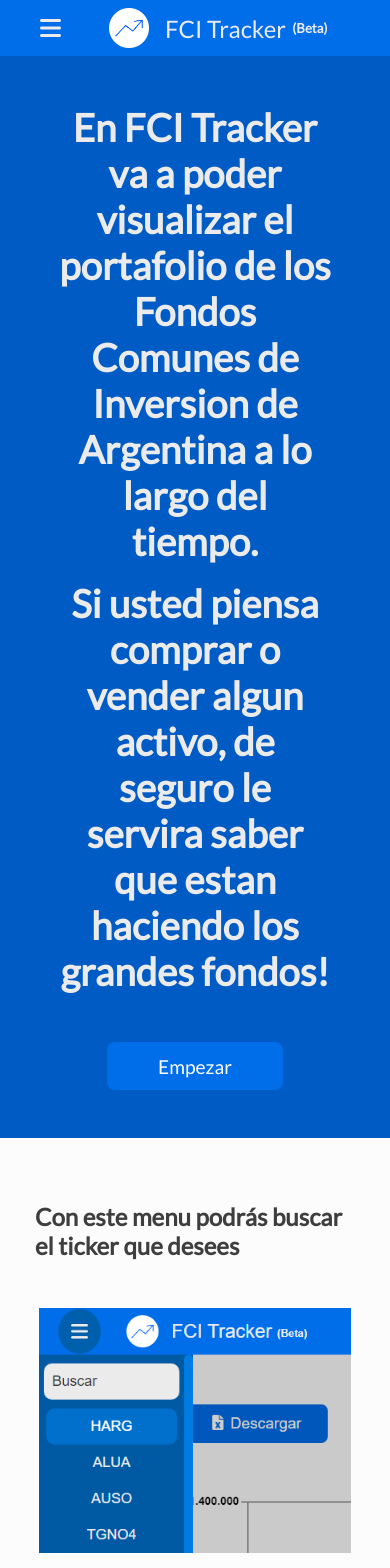
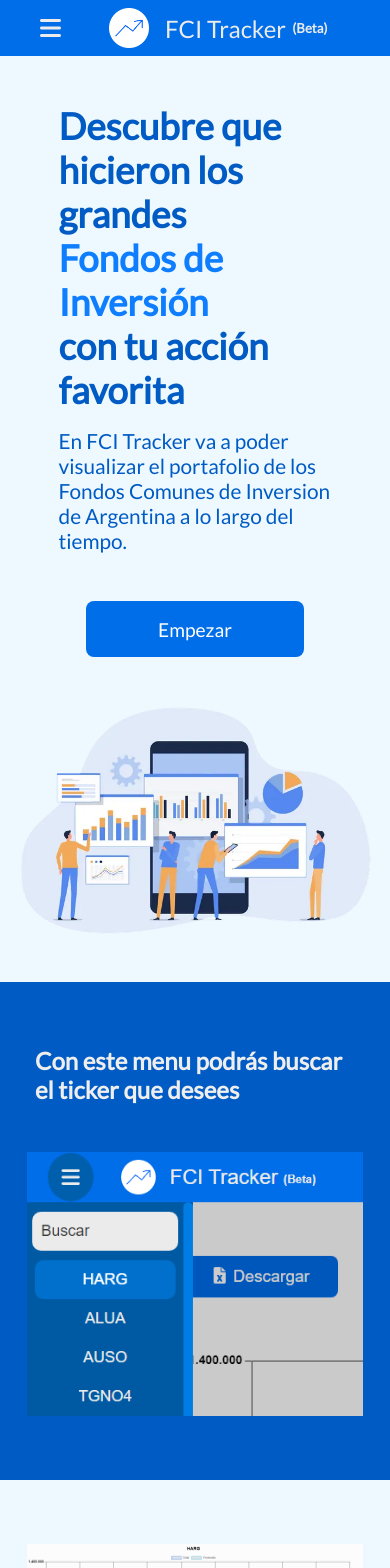
Before and after one commit to Lucapo01/Argentine-Tracker, a React (Create React App) app in the folder frontend/: page / in a window 390 px wide. Shown: the top 1568 px of the page. Built offline with nearby package versions, Linux system fonts and the light colour scheme; no server answers.

Commit message:
upgrade home page and adjust funds container min-height

```diff
--- a/frontend/src/App.js
+++ b/frontend/src/App.js
@@ -31,39 +31,48 @@ function App() {
         <>
             <Header toggleMenu={toggleMenu} />
             <Routes>
-                <Route path='/' exact element={<Home />} />
+                <Route path='/' exact element={<>
+                    <Tickers openTicker={openTicker} selected={tickerId} tickersMenu={tickersMenu} toggleMenu={toggleMenu} />
+                    {tickersMenu ? (
+                        <div className="backdrop" onClick={toggleMenu} />
+                    ) : (
+                        <div className="backdrop" style={{ display: "none" }} />
+                    )}
+                    <Home />
+                </>
+                } />
                 <Route path='/graph/:id' exact element={
                     <>
-                            <Tickers openTicker={openTicker} selected={tickerId} tickersMenu={tickersMenu} toggleMenu={toggleMenu}/>
+                        <Tickers openTicker={openTicker} selected={tickerId} tickersMenu={tickersMenu} toggleMenu={toggleMenu} />
                         {tickersMenu ? (
                             <div className="backdrop" onClick={toggleMenu} />
                         ) : (
                             <div className="backdrop" style={{ display: "none" }} />
                         )}
                         <Sponsor />
-                            <Graph changeTickerId={changeTickerId}/>
+                        <Graph changeTickerId={changeTickerId} />
                     </>
                 } />
                 <Route path='/point/:id/:date' exact element={
                     <>
-                        <Tickers openTicker={openTicker} selected={tickerId} tickersMenu={tickersMenu} toggleMenu={toggleMenu}/>
+                        <Tickers openTicker={openTicker} selected={tickerId} tickersMenu={tickersMenu} toggleMenu={toggleMenu} />
                         {tickersMenu ? (
                             <div className="backdrop" onClick={toggleMenu} />
                         ) : (
                             <div className="backdrop" style={{ display: "none" }} />
                         )}
-                        <Funds/>
+                        <Funds />
                     </>
                 } />
                 <Route path='/compare/:id/:date1/:date2' exact element={
                     <>
-                        <Tickers openTicker={openTicker} selected={tickerId} tickersMenu={tickersMenu} toggleMenu={toggleMenu}/>
+                        <Tickers openTicker={openTicker} selected={tickerId} tickersMenu={tickersMenu} toggleMenu={toggleMenu} />
                         {tickersMenu ? (
                             <div className="backdrop" onClick={toggleMenu} />
                         ) : (
                             <div className="backdrop" style={{ display: "none" }} />
                         )}
-                        <Compare/>
+                        <Compare />
                     </>
                 } />
                 <Route path='/*' element={<NotFound />} />
--- a/frontend/src/components/Compare.css
+++ b/frontend/src/components/Compare.css
@@ -1,7 +1,7 @@
 .funds-container {
         color: black;
         width: 100%;
-        min-height: 74.6vh;
+        min-height: calc(100vh - 3.5rem);
         display: flex;
         flex-direction: column;
         position: relative;
--- a/frontend/src/components/Footer.css
+++ b/frontend/src/components/Footer.css
@@ -3,7 +3,7 @@
         min-height: 18.5vh;
         height: fit-content;
         background-color: #006de9;
-        margin-top: 4.5rem;
+        margin-top: 3.5em;
         display: flex;
         justify-content: flex-start;
         align-items: center;
--- a/frontend/src/components/Graph.css
+++ b/frontend/src/components/Graph.css
@@ -1,10 +1,10 @@
 .container {
         display: flex;
         justify-content: center;
-        align-items: center;
+        align-items: flex-start;
         flex-wrap: wrap;
         width: 100%;
-        min-height: 85vh;
+        min-height: calc(95vh - 3.5rem);
         position: relative;
         top: 4em;
         color: black;
@@ -27,6 +27,7 @@
 }
 
 .dates-selector-container {
+        align-self: center;
         display: flex;
         flex-direction: column;
         justify-content: center;
--- a/frontend/src/components/Header.css
+++ b/frontend/src/components/Header.css
@@ -7,6 +7,11 @@
         display: flex;
         align-items: center;
         z-index: 2;
+        transition: all 0.3s ease-in-out;
+}
+
+.light {
+        /* height: 4.5em; */
 }
 
 .title-container {
--- a/frontend/src/components/Home.css
+++ b/frontend/src/components/Home.css
@@ -1,4 +1,5 @@
 .homepage-container {
+        background-color: #eef9ff;
         display: flex;
         flex-direction: column;
         width: 100%;
@@ -7,31 +8,58 @@
 }
 
 .welcome-container {
-        background-color: #005bc4;
+        background-color: #eef9ff;
         width: 100%;
-        min-height: 70vh;
+        min-height: calc(100vh - 3.5em);
         height: auto;
         display: flex;
-        flex-direction: column;
         justify-content: center;
         align-items: center;
         padding-top: 3rem;
         padding-bottom: 3rem;
+        color: #005bc4;
 }
 
-.welcome {
-        margin-bottom: 2rem;
-        width: 70%;
-        text-align: center;
+.welcome-text-container {
+        display: flex;
+        flex-direction: column;
+        justify-content: center;
+        align-items: flex-start;
+        margin-right: 2rem;
+        margin-left: 2rem;
+        width: 30%;
+        min-width: 30rem;
+        text-align: start;
+}
+
+.welcome-title {
+        color: #005bc4;
+        margin-bottom: 1.5rem;
+        font-size: 3rem;
+}
+
+.welcome-title-main-words {
+        color: #0e7eff;
 }
 
 .welcome-text {
-        margin-bottom: 1rem;
-        font-size: 2.4rem;
+        margin-bottom: 1.5rem;
+        font-size: 1.5rem;
+        font-weight: 400;
+}
+
+.welcome-text-container button {
+        width: 50%;
+        height: 3.5rem;
+}
+
+.welcome-img {
+        width: 50%;
+        min-width: 40rem;
+        margin-right: 2rem;
 }
 
 .tutorial-block {
-        color: #3e3e3e;
         display: flex;
         justify-content: center;
         align-items: center;
@@ -39,48 +67,89 @@
         padding-bottom: 4rem;
 }
 
-.tutorial-block-even {
+.tutorial-block-odd {
         background-color: #005bc4;
         color: #eee;
+
 }
 
-.tutorial-block h2 {
-        margin-bottom: 2rem;
-        padding-left: 3rem;
+.tutorial-block-even {
+        color: #3e3e3e;
 }
 
-.tutorial-block-even h2 {
-        margin-top: 2rem;
+.tutorial-text-img-container {
+        min-width: 50rem;
+        width: 50%;
+        opacity: 0;
+        transition: opacity 0.7s ease-in-out, transform 0.7s ease-in-out;
 }
 
 .tutorial-text-img {
-        min-width: 50rem;
-        width: 50%;
         display: flex;
         justify-content: space-between;
         align-items: center;
         flex-wrap: wrap;
 }
 
+.tutorial-block-odd .tutorial-text-img-container {
+        transform: translateX(-50px);
+}
+
+.tutorial-block-even .tutorial-text-img-container {
+        transform: translateX(50px);
+}
+
+.tutorial-block .tutorial-visible {
+        display: block;
+        opacity: 1;
+        transform: translateX(0);
+}
+
 .tutorial-text-img h2 {
         width: 20rem;
 }
 
-.grafico-img {
+.tutorial-img {
         width: 50%;
+}
+
+@media only screen and (max-width: 1200px) {
+        .welcome-title {
+                font-size: 2.5rem;
+        }
+
+        .welcome-text {
+                font-size: 1.4rem;
+        }
+
+        .welcome-img {
+                min-width: 30rem;
+        }
+}
+
+@media only screen and (max-width: 1040px) {
+        .welcome-container {
+                flex-direction: column;
+        }
+
+        .welcome-title {
+                font-size: 2.7rem;
+                margin-bottom: 1rem;
+        }
+
+        .welcome-text-container button {
+                align-self: center;
+                width: 60%;
+                margin-bottom: 2rem;
+        }
 }
 
 @media only screen and (max-width: 1000px) {
         .tutorial-text-img {
-                width: 50%;
                 display: flex;
                 flex-direction: column;
                 justify-content: center;
                 align-items: center;
-        }
-
-        .grafico-img {
-                width: 70%;
         }
 
         .tutorial-block h2 {
@@ -93,20 +162,53 @@
                 margin-bottom: 0rem;
         }
 
+        .tutorial-block-odd .tutorial-text-img-container {
+                transform: translateX(0);
+        }
+
+        .tutorial-block-even .tutorial-text-img-container {
+                transform: translateX(0);
+        }
 }
 
 @media only screen and (max-width: 820px) {
-        .tutorial-text-img {
+        .tutorial-text-img-container {
                 min-width: 100%;
         }
 }
 
-@media only screen and (max-width: 540px) {
-        .tutorial-text-img {
-                min-width: 100%;
+@media only screen and (max-width: 660px) {
+        .welcome-text-container {
+                min-width: 80%;
         }
 
-        .grafico-img {
-                width: 80%;
+        .tutorial-img {
+                min-width: 21rem;
         }
 }
+
+@media only screen and (max-width: 550px) {
+        .welcome-text-container {
+                min-width: 70%;
+        }
+
+        .welcome-title {
+                font-size: 2.3rem;
+                margin-right: 0;
+        }
+
+        .welcome-text {
+                font-size: 1.3rem;
+                margin-bottom: 3rem;
+        }
+
+        .welcome-text-container button {
+                width: 80%;
+                margin-bottom: 3rem;
+        }
+
+        .welcome-img {
+                min-width: 22rem;
+                margin-right: 0;
+        }
+}
--- a/frontend/src/components/Home.js
+++ b/frontend/src/components/Home.js
@@ -1,15 +1,74 @@
+import React, { useEffect, useRef, useState } from 'react'
 import './Home.css'
+import welcomeImg from './images/welcome.png'
 import menuImg from './images/menu.PNG'
-import graficoImg from './images/grafico.PNG'
-import totalYPromedioImg from './images/total y promedio.PNG'
+import graphImg from './images/grafico.PNG'
+import totalAndAvgImg from './images/total y promedio.PNG'
 import pointImg from './images/point.PNG'
-import compararImg from './images/comparar.PNG'
-import categoriasImg from './images/categorias.PNG'
-import descargarImg from './images/descargar.PNG'
-
-import React from 'react'
+import compareImg from './images/comparar.PNG'
+import categoryImg from './images/categorias.PNG'
+import donwloadImg from './images/descargar.PNG'
 
 const Home = () => {
+        const [menuVisibleClass, setMenuVisibleClass] = useState('')
+        const menuRef = useRef(null)
+        const [graphVisibleClass, setGraphVisibleClass] = useState('')
+        const graphRef = useRef(null)
+        const [totalAndAvgVisibleClass, setTotalAndAvgVisibleClass] = useState('')
+        const totalAndAvgRef = useRef(null)
+        const [pointVisibleClass, setPointVisibleClass] = useState('')
+        const pointRef = useRef(null)
+        const [compareVisibleClass, setCompareVisibleClass] = useState('')
+        const compareRef = useRef(null)
+        const [categoryVisibleClass, setCategoryVisibleClass] = useState('')
+        const categoryRef = useRef(null)
+        const [donwloadVisibleClass, setDonwloadVisibleClass] = useState('')
+        const downloadRef = useRef(null)
+
+        useEffect(() => {
+                const onScroll = () => {
+                        const menuTop = menuRef.current.getBoundingClientRect().top;
+                        const graphTop = graphRef.current.getBoundingClientRect().top;
+                        const totalAndAvgTop = totalAndAvgRef.current.getBoundingClientRect().top;
+                        const pointTop = pointRef.current.getBoundingClientRect().top;
+                        const compareTop = compareRef.current.getBoundingClientRect().top;
+                        const categoryTop = categoryRef.current.getBoundingClientRect().top;
+                        const downloadTop = downloadRef.current.getBoundingClientRect().top;
+                        const viewportHeight = window.innerHeight;
+
+
+                        if (menuTop < viewportHeight * 0.9) {
+                                setMenuVisibleClass('tutorial-visible');
+                        }
+                        if (graphTop < viewportHeight * 0.9) {
+                                setGraphVisibleClass('tutorial-visible');
+                        }
+                        if (totalAndAvgTop < viewportHeight * 0.9) {
+                                setTotalAndAvgVisibleClass('tutorial-visible');
+                        }
+                        if (pointTop < viewportHeight * 0.9) {
+                                setPointVisibleClass('tutorial-visible');
+                        }
+                        if (compareTop < viewportHeight * 0.9) {
+                                setCompareVisibleClass('tutorial-visible');
+                        }
+                        if (categoryTop < viewportHeight * 0.9) {
+                                setCategoryVisibleClass('tutorial-visible');
+                        }
+                        if (downloadTop < viewportHeight * 0.9) {
+                                setDonwloadVisibleClass('tutorial-visible');
+                        }
+                };
+
+                // Llama a handleScroll cuando se produce un evento de scroll
+                window.addEventListener('scroll', onScroll);
+
+                // Limpia el listener al desmontar el componente
+                return () => {
+                        window.removeEventListener('scroll', onScroll);
+                };
+        }, []);
+
         const openGraph = () => {
                 window.open(`/graph/1`, '_self', 'noopener,noreferrer')
         }
@@ -17,52 +76,67 @@ const Home = () => {
         return (
                 <div className='homepage-container'>
                         <div className='welcome-container'>
-                                <div className='welcome'>
-                                        <h1 className='welcome-text'>En FCI Tracker va a poder visualizar el portafolio de los Fondos Comunes de Inversion de Argentina a lo largo del tiempo.</h1>
-                                        <h1 className='welcome-text'>Si usted piensa comprar o vender algun activo, de seguro le servira saber que estan haciendo los grandes fondos!</h1>
-                                </div>
+                                <div className='welcome-text-container'>
+                                        <h1 className='welcome-title'>Descubre que hicieron los grandes <p className='welcome-title-main-words'>Fondos de Inversión</p> con tu acción favorita</h1>
+                                        <h3 className='welcome-text'>En FCI Tracker va a poder visualizar el portafolio de los Fondos Comunes de Inversion de Argentina a lo largo del tiempo.</h3>
                                         <button onClick={() => openGraph()}>Empezar</button>
                                 </div>
-                        <div className='tutorial-block'>
+                                <img className='welcome-img' src={welcomeImg} alt="" />
+                        </div>
+                        <div className='tutorial-block tutorial-block-odd'>
+                                <div className={`tutorial-text-img-container ${menuVisibleClass}`} ref={menuRef}>
                                         <div className='tutorial-text-img'>
                                                 <h2>Con este menu podrás buscar el ticker que desees</h2>
-                                        <img className='grafico-img' src={menuImg} alt="" />
+                                                <img className='tutorial-img' src={menuImg} alt="" />
+                                        </div>
                                 </div>
                         </div>
                         <div className='tutorial-block tutorial-block-even'>
+                                <div className={`tutorial-text-img-container ${graphVisibleClass}`} ref={graphRef}>
                                         <div className='tutorial-text-img'>
-                                        <img className='grafico-img' src={graficoImg} alt="" />
+                                                <img className='tutorial-img' src={graphImg} alt=""/>
                                                 <h2>Este es el gráfico del ticker elegido</h2>
                                         </div>
                                 </div>
-                        <div className='tutorial-block'>
+                        </div>
+                        <div className='tutorial-block tutorial-block-odd'>
+                                <div className={`tutorial-text-img-container ${totalAndAvgVisibleClass}`} ref={totalAndAvgRef}>
                                         <div className='tutorial-text-img'>
                                                 <h2>Tocando el total o el promedio podrás elegir cual quieres que se muestre</h2>
-                                        <img className='grafico-img' src={totalYPromedioImg} alt="" />
+                                                <img className='tutorial-img' src={totalAndAvgImg} alt="" />
+                                        </div>
                                 </div>
                         </div>
                         <div className='tutorial-block tutorial-block-even'>
+                                <div className={`tutorial-text-img-container ${pointVisibleClass}`} ref={pointRef}>
                                         <div className='tutorial-text-img'>
-                                        <img className='grafico-img' src={pointImg} alt="" />
+                                                <img className='tutorial-img' src={pointImg} alt="" />
                                                 <h2>Tocar cualquier punto te mandará a una página con los detalles del ticker en esa fecha</h2>
                                         </div>
                                 </div>
-                        <div className='tutorial-block'>
+                        </div>
+                        <div className='tutorial-block tutorial-block-odd'>
+                                <div className={`tutorial-text-img-container ${compareVisibleClass}`} ref={compareRef}>
                                         <div className='tutorial-text-img'>
                                                 <h2>Con este menu podrás comparar los datos del ticker en dos fechas distintas</h2>
-                                        <img src={compararImg} alt="" />
+                                                <img src={compareImg} alt="" />
+                                        </div>
                                 </div>
                         </div>
                         <div className='tutorial-block tutorial-block-even'>
+                                <div className={`tutorial-text-img-container ${categoryVisibleClass}`} ref={categoryRef}>
                                         <div className='tutorial-text-img'>
-                                        <img className='grafico-img' src={categoriasImg} alt="" />
+                                                <img className='tutorial-img' src={categoryImg} alt="" />
                                                 <h2>Tocando cualquier categoría podrás ordenar los fondos de manera ascendente o descendente según esa categoría</h2>
                                         </div>
                                 </div>
-                        <div className='tutorial-block'>
+                        </div>
+                        <div className='tutorial-block tutorial-block-odd'>
+                                <div className={`tutorial-text-img-container ${donwloadVisibleClass}`} ref={downloadRef}>
                                         <div className='tutorial-text-img'>
                                                 <h2>Con este botón podrás descargar un excel con los datos que necesites</h2>
-                                        <img className='grafico-img' src={descargarImg} alt="" />
+                                                <img className='tutorial-img' src={donwloadImg} alt="" />
+                                        </div>
                                 </div>
                         </div>
                 </div>
```
Also changed, not shown: frontend/src/components/Header.js (+32 -5 lines), frontend/src/components/images/welcome.png (added), 1 other file (tests, documents, lock files or other folders). Lines whose indentation alone changed are shown as unchanged.
